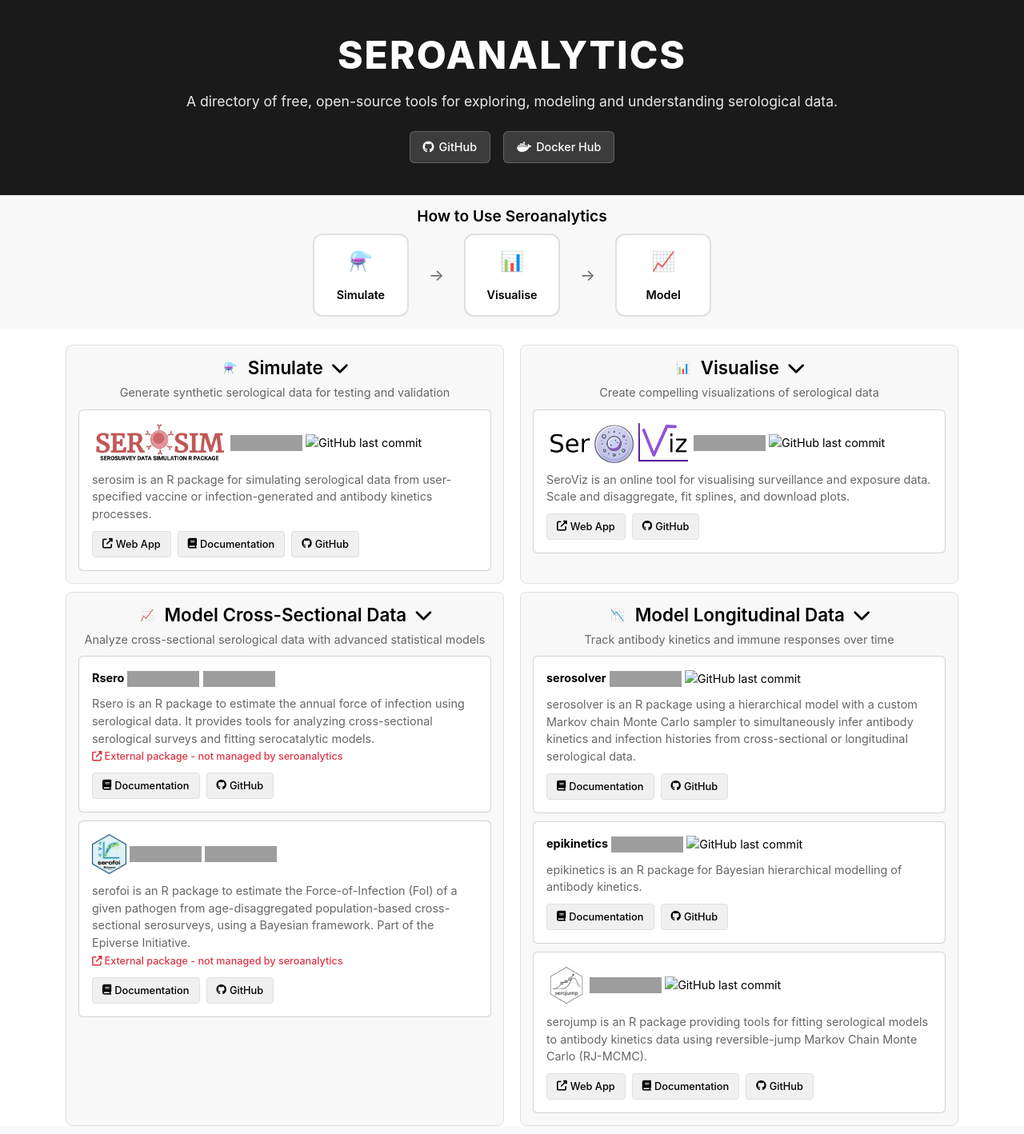
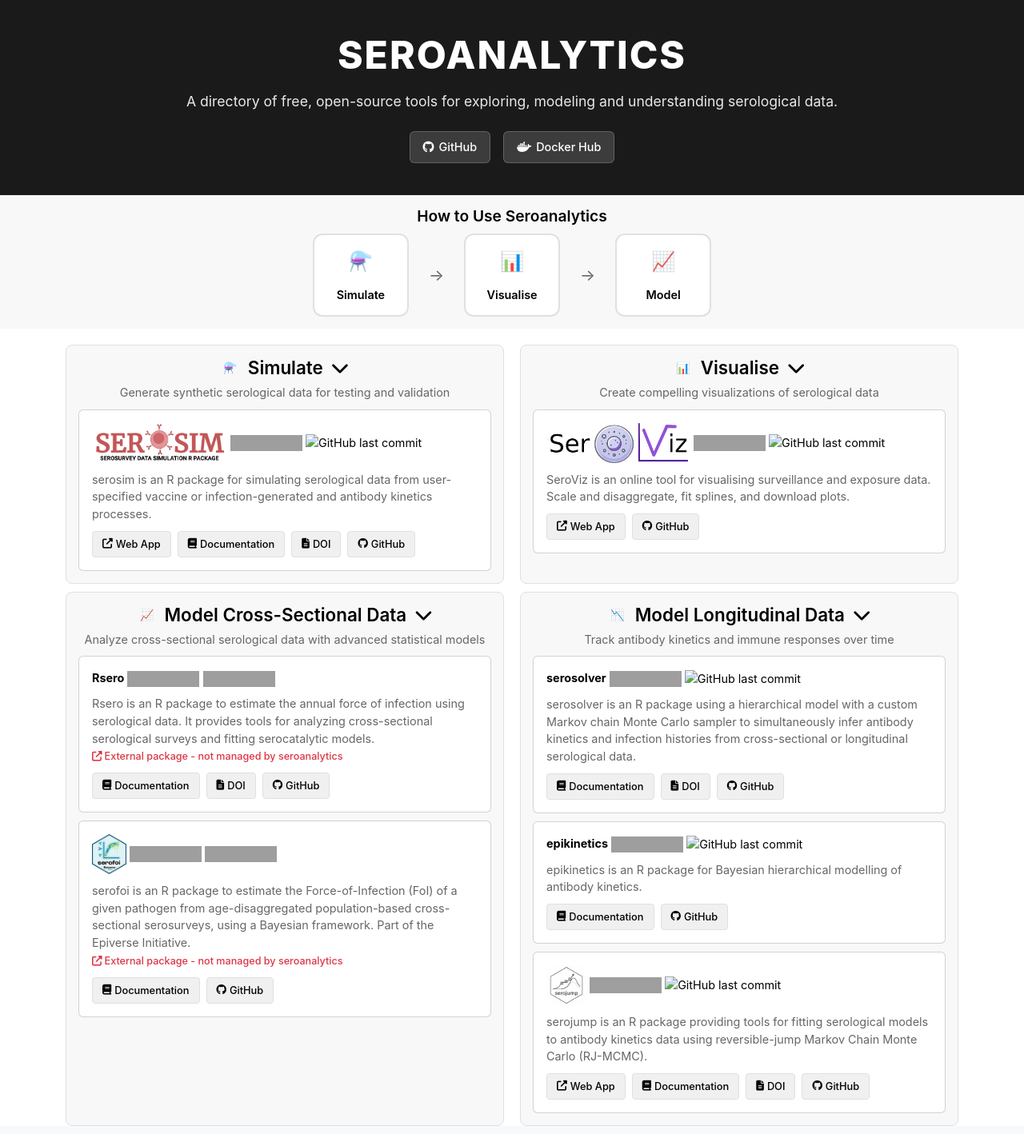
Before and after one commit to seroanalytics/seroanalytics.github.io, a Jekyll site: the page built from index.md, in a window 1280 px wide, cut to the strip 0-1418 px from the top of the page. Shown: the whole strip at 80% size. Built offline with Jekyll 4.4.1, drawn with Linux system fonts in a browser that asks for light colours; grey boxes are pictures that could not be loaded.

Commit message:
Add DIOs to packages

```diff
--- a/_data/model_cross_section.yml
+++ b/_data/model_cross_section.yml
@@ -2,6 +2,7 @@
   description: "Rsero is an R package to estimate the annual force of infection using serological data. It provides tools for analyzing cross-sectional serological surveys and fitting serocatalytic models."
   docs: "https://htmlpreview.github.io/?https://github.com/nathoze/Rsero/blob/master/vignettes/models.html"
   gh_repo: "https://github.com/nathoze/Rsero"
+  doi: "https://journals.plos.org/ploscompbiol/article?id=10.1371/journal.pcbi.1012777"
   category: "cross-section"
   external: true
   last_commit: "2024-09-10"
--- a/_data/model_longitudinal.yml
+++ b/_data/model_longitudinal.yml
@@ -2,6 +2,7 @@
   description: "serosolver is an R package using a hierarchical model with a custom Markov chain Monte Carlo sampler to simultaneously infer antibody kinetics and infection histories from cross-sectional or longitudinal serological data."
   docs: "/serosolver"
   gh_repo: serosolver
+  doi: "https://journals.plos.org/ploscompbiol/article?id=10.1371/journal.pcbi.1007840"
   category: "longitudinal"
   last_commit: "2024-11-15"
   r_check: true
@@ -20,6 +21,7 @@
   gh_repo: serojump
   logo: "serojump_hex.png"
   web: "https://seroanalytics.org/serojump-widget/"
+  doi: "https://journals.plos.org/ploscompbiol/article?id=10.1371/journal.pcbi.1013467"
   category: "longitudinal"
   last_commit: "2024-11-25"
   r_check: true
--- a/_data/simulate.yml
+++ b/_data/simulate.yml
@@ -4,5 +4,6 @@
   gh_repo: serosim
   logo: "serosim.png"
   web: "https://seroanalytics.org/serosim-web/"
+  doi: "https://journals.plos.org/ploscompbiol/article?id=10.1371/journal.pcbi.1011384"
   last_commit: "2024-11-20"
   r_check: true
--- a/_includes/tool.html
+++ b/_includes/tool.html
@@ -41,6 +41,12 @@
                 Documentation
             </a>
             {% endif %}
+            {% if tool.doi %}
+            <a href="{{ tool.doi }}" class="tool-link" target="_blank">
+                <i class="fas fa-file-alt"></i>
+                DOI
+            </a>
+            {% endif %}
             {% if tool.external %}
             <a href="{{ tool.gh_repo }}" class="tool-link" target="_blank">
                 <i class="fab fa-github"></i>
```
